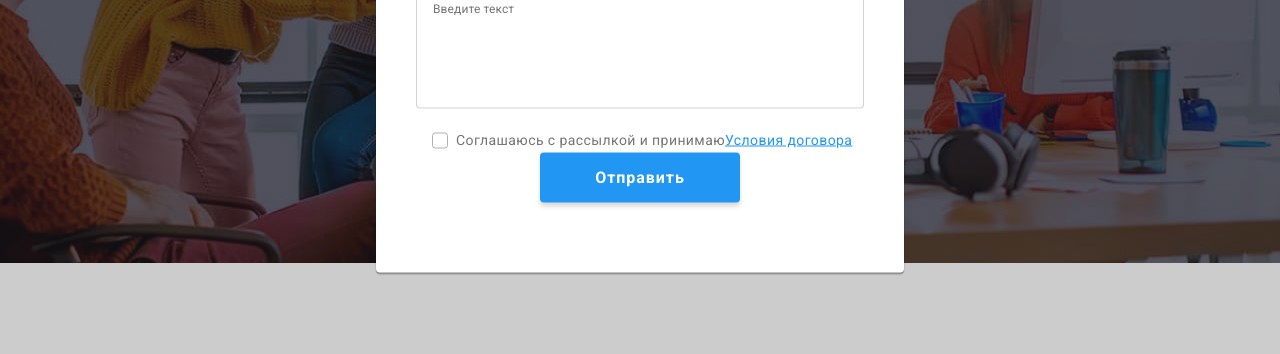
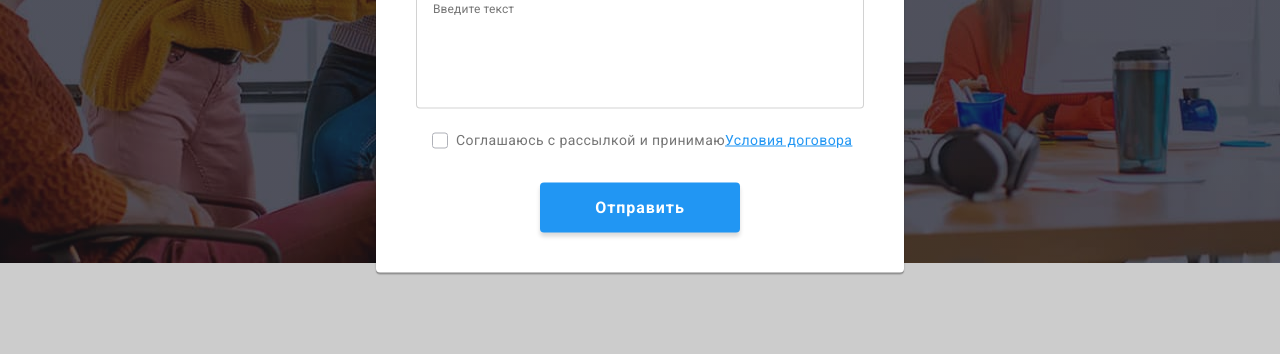
Before and after one commit to nelli-belovol/goit-markup-hw-06, a plain HTML site: page index.html in a window 1280 px wide. Both pictures are taken after a click on the button "Заказать услугу". Shown: the part 418-772 px from the top of the page. Drawn offline with nearby package versions, Linux system fonts and the light colour scheme.

Commit message:
марджин для кнопки submit модального окна

```diff
--- a/css/main.css
+++ b/css/main.css
@@ -357,6 +357,7 @@ span {
   letter-spacing: 0.01em;
   margin-bottom: 4px;
 }
+
 .comment {
   display: block;
   width: 100%;
@@ -427,6 +428,7 @@ span {
   border: 1px solid var(--icon-color);
   border-radius: 3px;
   margin-right: 8px;
+  transition: background-color 2500ms cubic-bezier(0.4, 0, 0.2, 1);
 }
 
 .checkbox:checked + .checkbox-label::before {
@@ -447,7 +449,7 @@ span {
   color: var(--accent-cl);
 }
 
-.form > .button {
+.form .button {
   margin-top: 30px;
 }
 
```
